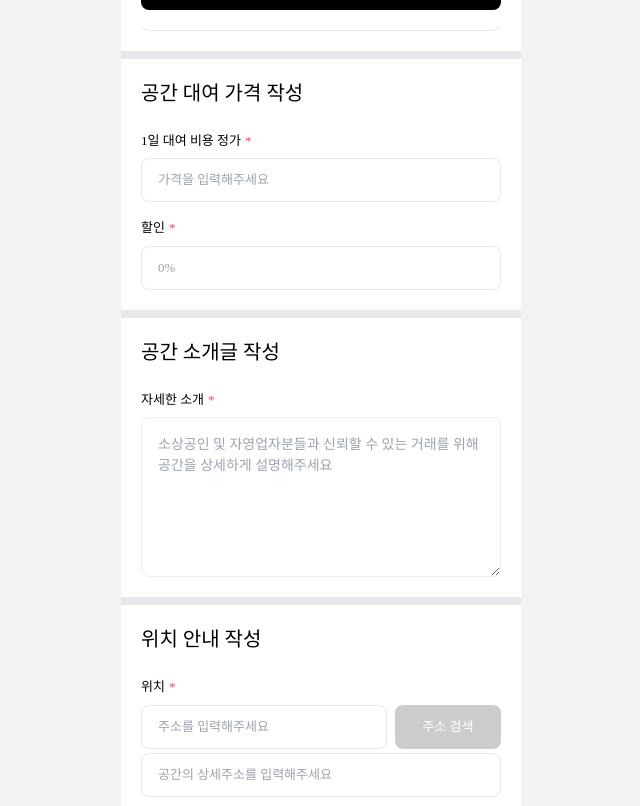
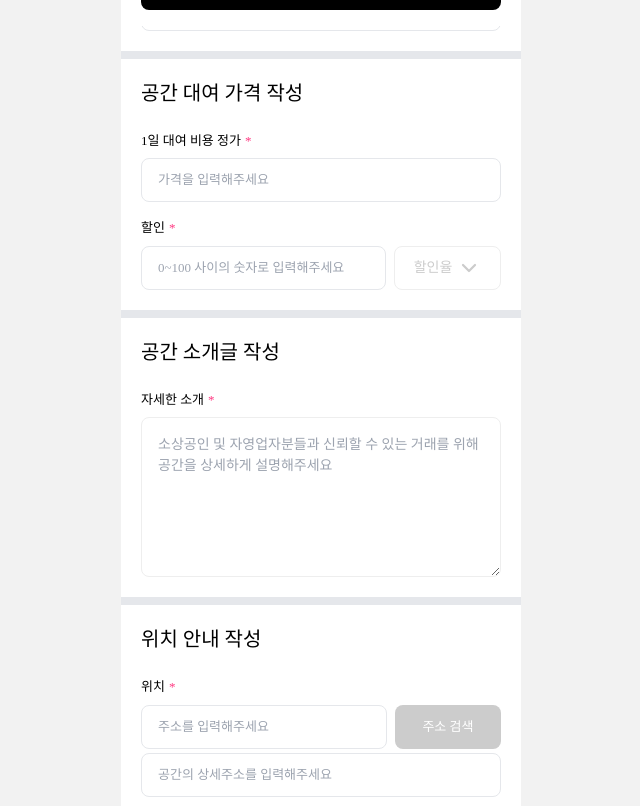
Before and after one commit to marchfirst01/dice-Host, a Next.js app: page /newPopUp in a window 1280 px wide. Shown: the part 774-1580 px from the top of the page, without its empty margins (319-959 px from the left). Built offline with nearby package versions, Linux system fonts and the light colour scheme.

Commit message:
Feat: 공간 대여 가격 작성 컴포넌트 수정

```diff
--- /dev/null
+++ b/src/components/newPopUp/discountInput.tsx
@@ -0,0 +1,105 @@
+import ArrowDown from '@assets/popUpDetail/gray-arrow-down.svg';
+import ArrowUp from '@assets/popUpDetail/gray-arrow-up.svg';
+import { NewPopUpFormData } from '@type/newPopUp/newPopUpTypes';
+
+import React, { Dispatch, SetStateAction, useState } from 'react';
+import { Control, Controller } from 'react-hook-form';
+
+import Image from 'next/image';
+
+interface DiscountInputComponentProps {
+  control: Control<NewPopUpFormData>;
+  discountType: '할인율' | '할인 금액';
+  setDiscountType: Dispatch<SetStateAction<'할인율' | '할인 금액'>>;
+}
+
+export default function DiscountInputComponent({
+  control,
+  discountType,
+  setDiscountType,
+}: DiscountInputComponentProps): React.ReactElement<DiscountInputComponentProps> {
+  const [isMenuOpen, setIsMenuOpen] = useState<boolean>(false);
+
+  const handlePercentInputChange =
+    (onChange: Function) => (e: React.ChangeEvent<HTMLInputElement>) => {
+      const value = e.target.value;
+      let numericValue = value.replace(/[^\d]/g, '');
+
+      if (numericValue !== '') {
+        numericValue = Math.min(Math.max(parseInt(numericValue, 10), 0), 100).toString();
+      }
+
+      onChange(numericValue);
+    };
+
+  const handlePriceInputChange =
+    (onChange: Function) => (e: React.ChangeEvent<HTMLInputElement>) => {
+      const value = e.target.value;
+      let numericValue = value.replace(/[^\d]/g, '');
+
+      const formattedValue = numericValue.replace(/\B(?=(\d{3})+(?!\d))/g, ',');
+      onChange(formattedValue);
+    };
+
+  const handleDiscountBtn = (selectedType: '할인율' | '할인 금액', onChange: Function) => {
+    setDiscountType(selectedType);
+    if (selectedType !== discountType) onChange('');
+  };
+
+  return (
+    <Controller
+      name="discount"
+      control={control}
+      render={({ field: { onChange, value = '' } }) => (
+        <div className="flex w-full flex-row gap-2">
+          {discountType === '할인율' ? (
+            <input
+              className="h-11 flex-1 rounded-lg border p-4 font-CAP1 text-CAP1 leading-CAP1"
+              onChange={handlePercentInputChange(onChange)}
+              value={value}
+              placeholder="0~100 사이의 숫자로 입력해주세요"
+            />
+          ) : (
+            <input
+              className="h-11 flex-1 rounded-lg border p-4 font-CAP1 text-CAP1 leading-CAP1"
+              onChange={handlePriceInputChange(onChange)}
+              value={value}
+              placeholder="할인 금액을 입력해주세요"
+            />
+          )}
+
+          <button
+            onClick={() => setIsMenuOpen(!isMenuOpen)}
+            className="relative flex h-11 w-[107px] cursor-pointer flex-row items-center justify-center gap-[5px] rounded-lg border border-stroke px-[10px] font-BTN1 text-BTN1 leading-BTN1 text-light_gray"
+          >
+            {discountType}
+            {isMenuOpen ? (
+              <Image src={ArrowUp} alt="arrow-up" />
+            ) : (
+              <Image src={ArrowDown} alt="arrow-down" />
+            )}
+            {isMenuOpen && (
+              <div
+                onClick={() => setIsMenuOpen(!isMenuOpen)}
+                className="absolute top-11 w-full rounded-lg border border-light_gray bg-white p-1"
+              >
+                <div
+                  onClick={() => handleDiscountBtn('할인율', onChange)}
+                  className="flex h-11 items-center justify-start rounded-lg px-4 text-medium_gray hover:bg-back_gray hover:text-dark_gray"
+                >
+                  할인율
+                </div>
+                <div
+                  onClick={() => handleDiscountBtn('할인 금액', onChange)}
+                  className="flex h-11 items-center justify-start rounded-lg px-4 text-medium_gray hover:bg-back_gray hover:text-dark_gray"
+                >
+                  할인 금액
+                </div>
+              </div>
+            )}
+          </button>
+        </div>
+      )}
+    />
+  );
+}
--- a/src/lib/utils/discountPrice.ts
+++ /dev/null
@@ -1,13 +0,0 @@
-interface DiscountPriceProps {
-  discount: number;
-  price: number;
-}
-
-export default function discountPrice({ discount, price }: DiscountPriceProps) {
-  const stringValue = price.toString();
-  const numericValue = parseInt(stringValue.replace(/,/g, ''), 10);
-  const returnValue = Math.round(numericValue * (1 - discount / 100));
-  const formattedReturnValue = returnValue.toLocaleString();
-
-  return formattedReturnValue;
-}
--- /dev/null
+++ b/src/lib/utils/formattedDiscountPrice.ts
@@ -0,0 +1,25 @@
+interface FormattedDiscountPriceProps {
+  discount: number;
+  price: number;
+  discountType: '할인율' | '할인 금액';
+}
+
+export default function formattedDiscountPrice({
+  discount,
+  price,
+  discountType,
+}: FormattedDiscountPriceProps) {
+  if (discountType === '할인율') {
+    const stringValue = price.toString();
+    const numericValue = parseInt(stringValue.replace(/,/g, ''), 10);
+    const returnValue = Math.round(numericValue * (1 - discount / 100));
+    return returnValue;
+  } else {
+    const stringPrice = price.toString();
+    const numericPrice = parseInt(stringPrice.replace(/,/g, ''), 10);
+    const stringDiscount = discount.toString();
+    const numericDiscount = parseInt(stringDiscount.replace(/,/g, ''), 10);
+    const returnValue = numericPrice - numericDiscount;
+    return returnValue;
+  }
+}
--- a/src/pages/newPopUp/index.tsx
+++ b/src/pages/newPopUp/index.tsx
@@ -1,4 +1,5 @@
 import Upload from '@assets/newPopUp/upload.svg';
+import DiscountInputComponent from '@components/newPopUp/discountInput';
 import ImageContainerComponent from '@components/newPopUp/imageContainer';
 import PlaceTypeDropdownComponent from '@components/newPopUp/placeTypeDropdown';
 import PopUpInputComponent from '@components/newPopUp/popUpInput';
@@ -6,7 +7,7 @@ import PopUpTextareaComponent from '@components/newPopUp/popUpTextarea';
 import PriceInputComponents from '@components/newPopUp/priceInput';
 import NewPopUpLayout from '@layout/newPopUpLayout';
 import { newPopUp } from '@lib/newPopUp/newPopUp';
-import discountPrice from '@lib/utils/discountPrice';
+import formattedDiscountPrice from '@lib/utils/formattedDiscountPrice';
 import { NewPopUpFormData, NewPopUpInfo } from '@type/newPopUp/newPopUpTypes';
 
 import React, { ChangeEvent, useEffect, useRef, useState } from 'react';
@@ -16,6 +17,7 @@ import Image from 'next/image';
 
 const NewPopUpPage = () => {
   const { control, handleSubmit, watch } = useForm<NewPopUpFormData>();
+  const [discountType, setDiscountType] = useState<'할인율' | '할인 금액'>('할인율');
 
   const watchDiscountFields = watch('discount');
   const watchPriceFields = watch('price');
@@ -23,8 +25,13 @@ const NewPopUpPage = () => {
   const [formattedPrice, setFormattedPrice] = useState<string>();
   useEffect(() => {
     if (watchDiscountFields && watchPriceFields) {
-      const returnValue = discountPrice({ discount: watchDiscountFields, price: watchPriceFields });
-      setFormattedPrice(returnValue);
+      const returnValue = formattedDiscountPrice({
+        discount: watchDiscountFields,
+        price: watchPriceFields,
+        discountType,
+      });
+      const formattedReturnValue = returnValue.toLocaleString();
+      setFormattedPrice(formattedReturnValue);
     }
   }, [watchDiscountFields, watchPriceFields, formattedPrice]);
 
@@ -54,7 +61,7 @@ const NewPopUpPage = () => {
   // 이미지 삭제
   const handleDeleteImage = (urlToDelete: string) => {
     setImageList((prev) => prev.filter((url) => url !== urlToDelete));
-    URL.revokeObjectURL(urlToDelete); // 메모리 해제
+    URL.revokeObjectURL(urlToDelete);
   };
 
   const InputDiv = (name: NewPopUpInfo, required: boolean = true) => (
@@ -140,10 +147,22 @@ const NewPopUpPage = () => {
             </p>
             <PriceInputComponents newPopUpInfo={newPopUp.price} control={control} />
           </div>
-          {InputDiv('discount')}
+          <div className="flex flex-col gap-2 font-CAP1 text-CAP1 leading-CAP1">
+            <p className="after:ml-1 after:text-red after:content-['*']">
+              {newPopUp.discount.display}
+            </p>
+            <DiscountInputComponent
+              control={control}
+              discountType={discountType}
+              setDiscountType={setDiscountType}
+            />
+          </div>
           {watchDiscountFields && formattedPrice && (
             <div className="flex flex-row justify-end gap-2 font-SUB2 text-SUB2 leading-SUB2">
-              <p className="text-red">{watchDiscountFields}% 할인</p>
+              <p className="text-red">
+                {watchDiscountFields}
+                {discountType === '할인율' ? '%' : '원'} 할인
+              </p>
               <p>{formattedPrice}원</p>
             </div>
           )}
```
Also changed, not shown: src/assets/newPopUp/black-arrow-down.svg (deleted).
